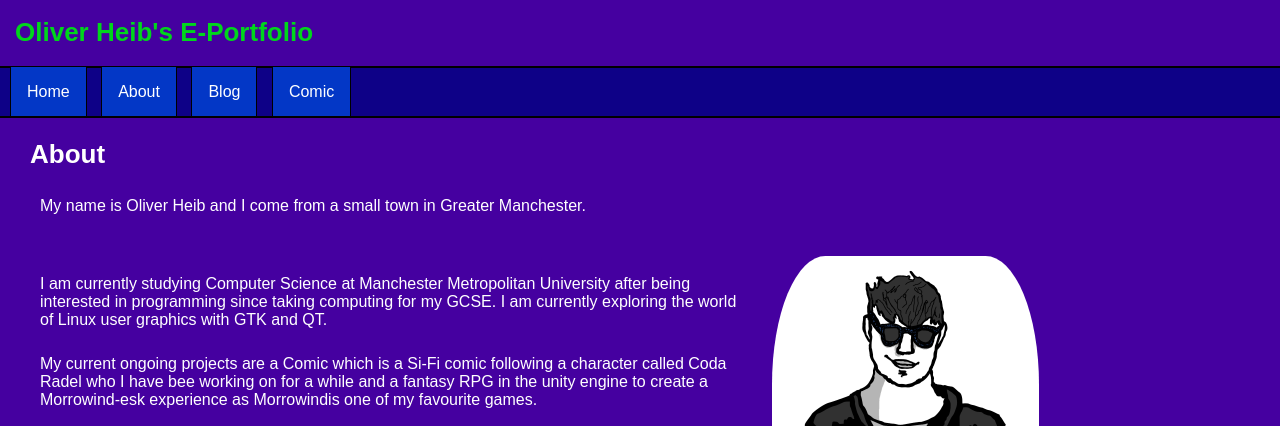
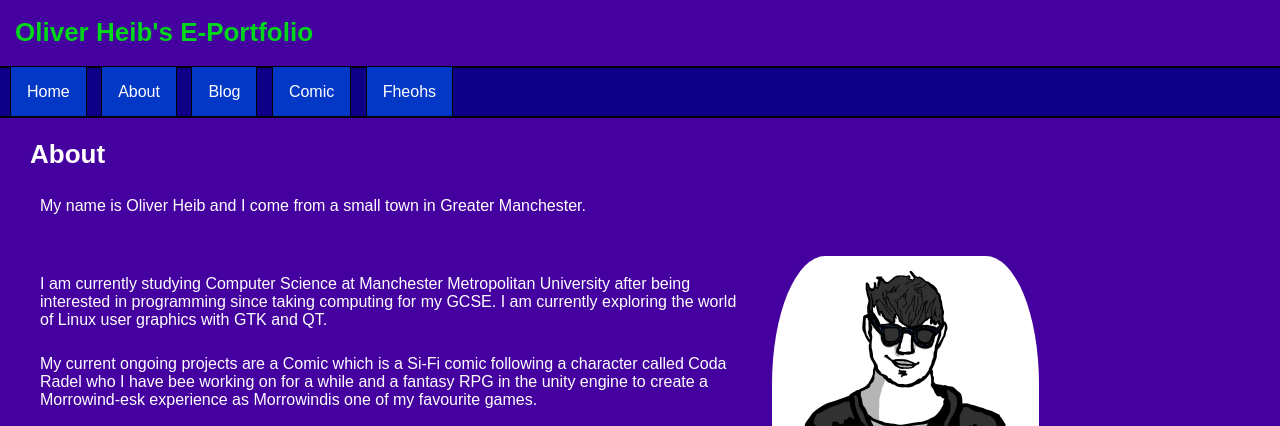
Before and after one commit to OliverHeib/E-PortfolioInJekyll, a Jekyll site: the page built from about.html, in a window 1280 px wide, cut to the strip 0-426 px from the top of the page. Built offline with Jekyll 4.4.1, drawn with Linux system fonts in a browser that asks for light colours.

Commit message:
Update navigation.yml

```diff
--- a/_data/navigation.yml
+++ b/_data/navigation.yml
@@ -6,3 +6,5 @@
   link: /E-PortfolioInJekyll/blog
 - name: Comic
   link: /E-PortfolioInJekyll/comic
+- name: Fheohs
+  link: /E-PortfolioInJekyll/fheohs
```
